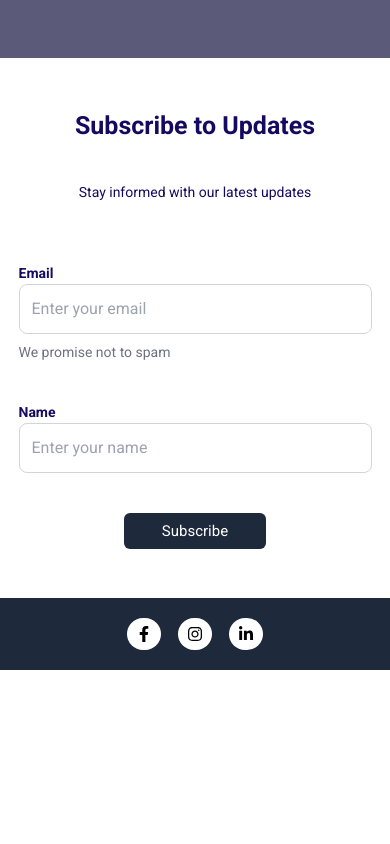
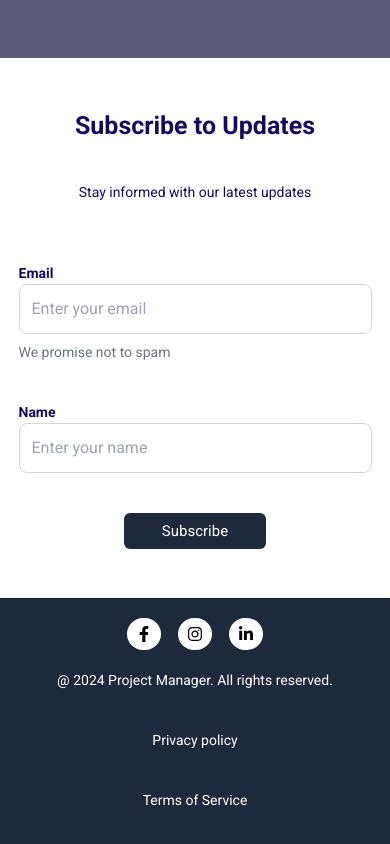
Before and after one commit to Enne-Amore/secondChallenge-compassPB, a React (Vite) app: page / in a window 390 px wide. Shown: the part 2843-3687 px from the top of the page. Before the commit the page ends 3513 px from the top, so only its background shows below. Built offline with nearby package versions, Linux system fonts and the light colour scheme; a web font is replaced by a local one.

Commit message:
feat: mobile footer finalized

```diff
--- a/src/components/footer/Footer.module.css
+++ b/src/components/footer/Footer.module.css
@@ -5,3 +5,11 @@
 .container{
     @apply max-w-[1440px];
 }
+
+.ul{
+    @apply text-center text-sm
+}
+
+.li{
+    @apply py-5 text-white
+}
--- a/src/components/footer/Footer.tsx
+++ b/src/components/footer/Footer.tsx
@@ -7,6 +7,11 @@ const Footer = () => {
     <footer className={styles.footer}>
         <div className={styles.container}>
             <IconsSocials/>
+            <ul className={styles.ul}>
+                <li className={styles.li}>@ 2024 Project Manager. All rights reserved.</li>
+                <li className={styles.li}><a href="https://policies.google.com/privacy?hl=en-US" target="_blank">Privacy policy</a></li>
+                <li className={styles.li}><a href="https://policies.google.com/terms?hl=en-US" target="_blank">Terms of Service</a></li>
+            </ul>
         </div>
     </footer>
   )
```
